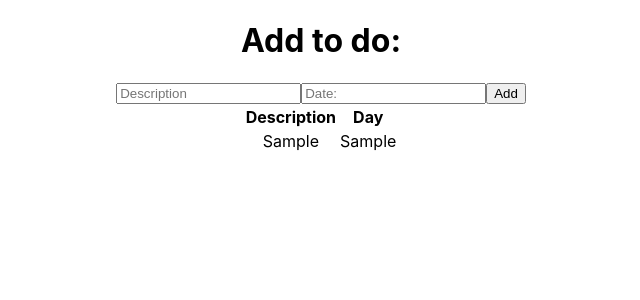
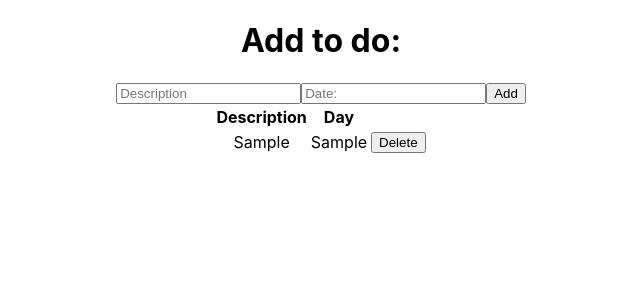
Before and after one commit to jaakko0354/todolist, a React (Create React App) app: page / in a window 1280 px wide. Both pictures are taken after typing "Sample", "Sample" into the empty fields and a click on the button "Add". Shown: the top 300 px of the page, without its empty margins (319-959 px from the left). Built offline with nearby package versions, Linux system fonts and the light colour scheme.

Commit message:
added a delete button

```diff
--- a/src/ToDoList.js
+++ b/src/ToDoList.js
@@ -10,6 +10,12 @@ function ToDoList(){
   const syoteKayttaja = (event) => {
     setDesc({...desc, [event.target.name]: event.target.value});
   };
+  function deleteButton(index){
+    const filtered = todos.filter((desc, i) => i !== index);
+
+    setTodos(filtered);
+  }
+
   return (
     <div className="App">
       <h1>Add to do:</h1>
@@ -19,10 +25,11 @@ function ToDoList(){
       <table>
         <tbody>
           <tr><th>Description</th><th>Day</th></tr>
-          {todos.map((desc) =>
-           <tr key={desc}>
+          {todos.map((desc,index) =>
+           <tr key={index}>
               <td>{desc.description}</td>
               <td>{desc.day}</td>
+              <td><button onClick={()=>deleteButton(index)}>Delete</button></td>
            </tr>
           )}
         </tbody>
```
